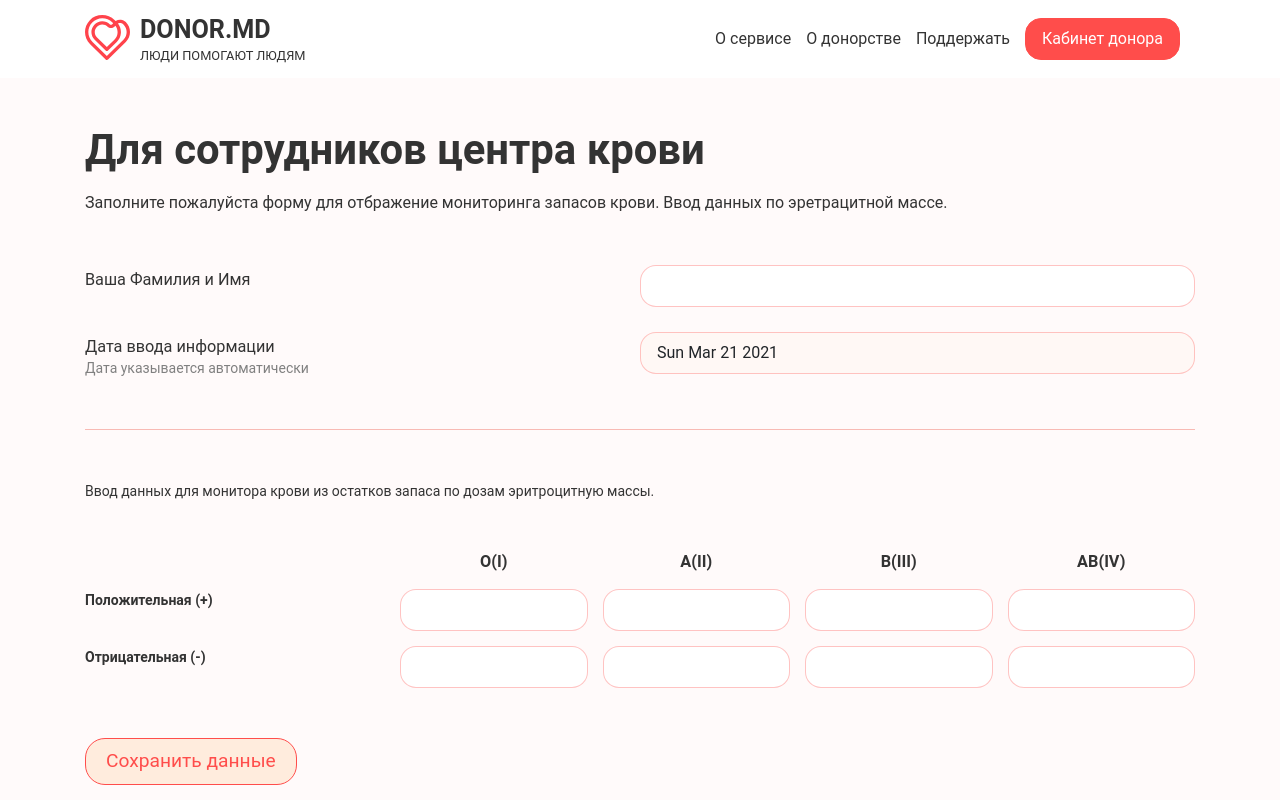
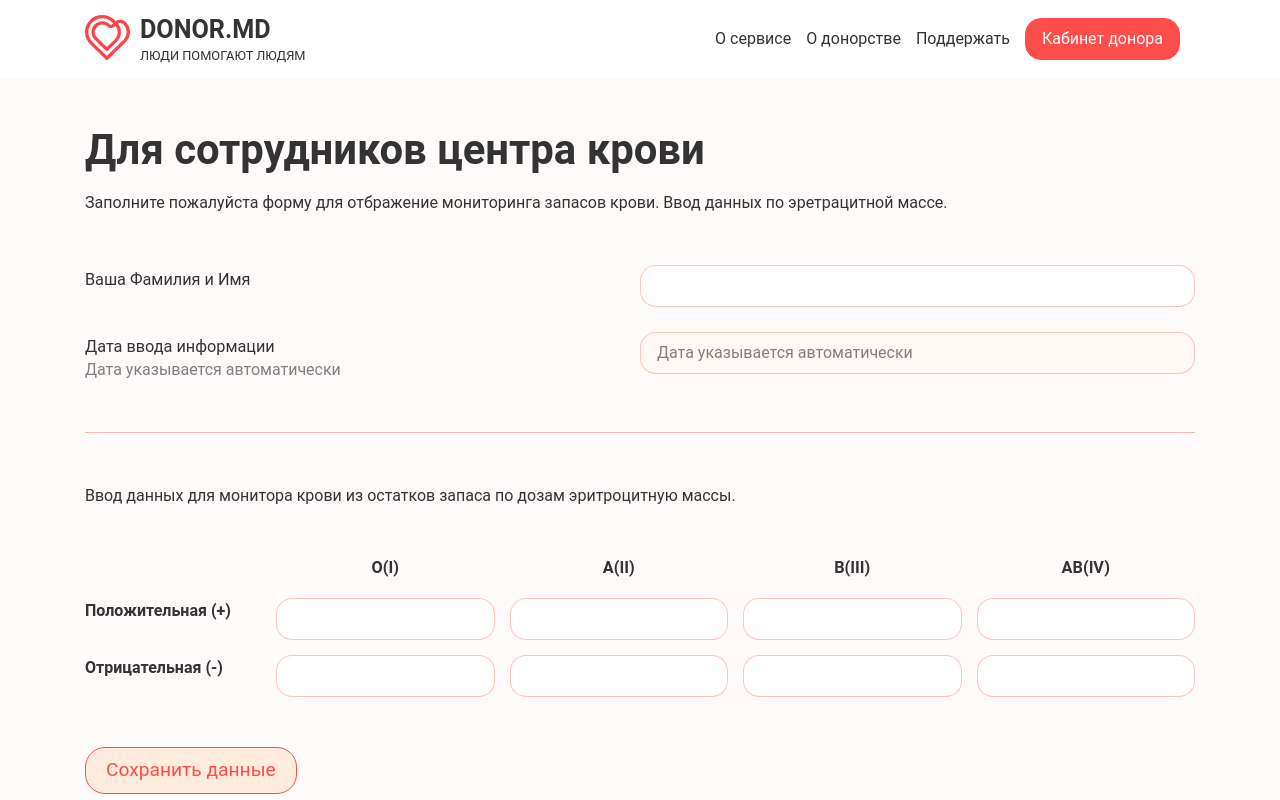
Before and after one commit to Donormd/donor.md-frontend, a Next.js app: page /monitoring in a window 1280 px wide. Shown: the top 800 px of the page. Built offline with nearby package versions, Linux system fonts and the light colour scheme; no server answers.

Commit message:
refactored

```diff
--- a/pages/monitoring.tsx
+++ b/pages/monitoring.tsx
@@ -1,33 +1,37 @@
-import React from 'react';
+import React, { useEffect } from 'react';
 import styled from 'styled-components';
+import { useDispatch } from 'react-redux';
+import { useForm } from 'react-hook-form';
 import HeaderContentFooter from '../layouts/header-content-footer';
 import { Container } from '../layouts/container';
-import { Form, FormItem, Input, Paragraph, Title, Divider, Button } from '../components/UI';
-
-const InputsTable = styled.div`
-  margin: 50px 0;
-`;
-
-const Row = styled.div`
-  display: grid;
-  grid-template-columns: 300px 1fr 1fr 1fr 1fr;
-  column-gap: 15px;
-  margin-bottom: 15px;
-
-  &:first-child {
-    text-align: left;
-  }
-`;
-
-const Article = styled.div`
-  margin-bottom: 50px;
-`;
-
-const StyledDivider = styled(Divider)`
-  margin: 50px 0;
-`;
+import { FormItem, Input, Paragraph, Title, Divider, Button } from '../components/UI';
+import { useAppSelector } from '../redux/store';
+import { sendData, getData, IMonitoring } from '../redux/redusers/monitoring';
+import { Loading } from '../components/UI/loading';
+import Alert from '../components/alert';
 
 const Monitoring: React.FC = () => {
+  const { register, handleSubmit } = useForm();
+  const dispatch = useDispatch();
+  const { action, values } = useAppSelector((state) => state.monitoring);
+
+  useEffect(() => {
+    if (!values.data) {
+      dispatch(getData());
+    }
+  }, []);
+  const { status, error } = action;
+
+  const onSubmit = (data: any) => {
+    if (!values.data) return;
+    const prepareData: IMonitoring = {
+      _id: values.data._id,
+      fullname: data.fullname,
+      values: data,
+    };
+    dispatch(sendData(prepareData));
+  };
+
   return (
     <HeaderContentFooter background='/images/pages/love-pic.png'>
       <Container>
@@ -40,22 +44,18 @@ const Monitoring: React.FC = () => {
             эретрацитной массе.
           </Paragraph>
         </Article>
-        <Form>
+        <form onSubmit={handleSubmit(onSubmit)}>
           <FormItem label='Ваша Фамилия и Имя' columns={2}>
-            <Input />
+            <Input name='fullname' innerRef={register} />
           </FormItem>
           <FormItem help='Дата указывается автоматически' label='Дата ввода информации' columns={2}>
-            <Input
-              placeholder='Дата указывается автоматически'
-              value={new Date().toDateString()}
-              disabled
-            />
+            <Input placeholder='Дата указывается автоматически' disabled />
           </FormItem>
           <StyledDivider />
           <Paragraph align='left'>
             Ввод данных для монитора крови из остатков запаса по дозам эритроцитную массы.
           </Paragraph>
-          <InputsTable>
+          <TableForm>
             <Row>
               <div>&nbsp;</div>
               <Title as='h5' bold align='center'>
@@ -75,28 +75,53 @@ const Monitoring: React.FC = () => {
               <Paragraph bold align='left'>
                 Положительная (+)
               </Paragraph>
-              <Input type='number' />
-              <Input type='number' />
-              <Input type='number' />
-              <Input type='number' />
+              <Input type='number' name='O(I)+' innerRef={register} />
+              <Input type='number' name='A(II)+' innerRef={register} />
+              <Input type='number' name='B(III)+' innerRef={register} />
+              <Input type='number' name='AB(IV)+' innerRef={register} />
             </Row>
             <Row>
               <Paragraph bold align='left'>
                 Отрицательная (-)
               </Paragraph>
-              <Input type='number' />
-              <Input type='number' />
-              <Input type='number' />
-              <Input type='number' />
+              <Input type='number' name='O(I)-' innerRef={register} />
+              <Input type='number' name='A(II)-' innerRef={register} />
+              <Input type='number' name='B(III)-' innerRef={register} />
+              <Input type='number' name='AB(IV)-' innerRef={register} />
             </Row>
-          </InputsTable>
-          <Button variant='outline-danger' size='lg'>
+          </TableForm>
+          <Button type='submit' variant='outline-danger' size='lg'>
             Сохранить данные
           </Button>
-        </Form>
+          {status === 'loading' && <Loading />}
+          {status === 'error' && <Alert dismissible>{error}</Alert>}
+        </form>
       </Container>
     </HeaderContentFooter>
   );
 };
 
 export default Monitoring;
+
+const TableForm = styled.div`
+  margin: 50px 0;
+`;
+
+const Row = styled.div`
+  display: grid;
+  grid-template-columns: 22vh 1fr 1fr 1fr 1fr;
+  column-gap: 15px;
+  margin-bottom: 15px;
+
+  &:first-child {
+    text-align: left;
+  }
+`;
+
+const Article = styled.div`
+  margin-bottom: 50px;
+`;
+
+const StyledDivider = styled(Divider)`
+  margin: 50px 0;
+`;
--- a/redux/redusers/monitoring.ts
+++ b/redux/redusers/monitoring.ts
@@ -3,15 +3,15 @@ import axios from 'axios';
 import { apiV1 } from '../constants/url';
 import { IState } from '../../interfaces/initial-state';
 
-export interface IBlood {
+export interface IMonitoring {
   _id: string;
-  quantity: number;
-  group: string;
-  dateUpdate: Date;
+  fullname: string;
+  dateUpdate?: Date;
+  values: Record<string, number>;
 }
 
 interface IInitialState {
-  values: IState<IBlood[] | null>;
+  values: IState<IMonitoring | null>;
   action: IState<null>;
 }
 
@@ -28,15 +28,13 @@ const initialState: IInitialState = {
   },
 };
 
-export const getData = createAsyncThunk<IBlood[]>('monitoring/get', async () => {
+export const getData = createAsyncThunk<IMonitoring[]>('monitoring/get', async () => {
   const response = await axios.get(`${apiV1}/monitoring`);
   return response.data;
 });
 
-export const sendData = createAsyncThunk<void, IBlood[]>('monitoring/post', async (payload) => {
-  await axios.post(`${apiV1}/monitoring`, {
-    data: [payload],
-  });
+export const sendData = createAsyncThunk<void, IMonitoring>('monitoring/post', async (payload) => {
+  await axios.put(`${apiV1}/monitoring`, payload);
 });
 
 const monitoring = createSlice({
@@ -46,7 +44,7 @@ const monitoring = createSlice({
   extraReducers: (builder) => {
     builder.addCase(getData.fulfilled, (state, action) => {
       state.values.status = 'success';
-      state.values.data = action.payload;
+      state.values.data = action.payload[0];
     });
     builder.addCase(getData.pending, (state) => {
       state.values.status = 'loading';
```
Also changed, not shown: components/sections/home/monitoring/blood-item.tsx (+7 -9 lines), components/sections/home/monitoring/index.tsx (+9 -12 lines), .eslintrc.js.
